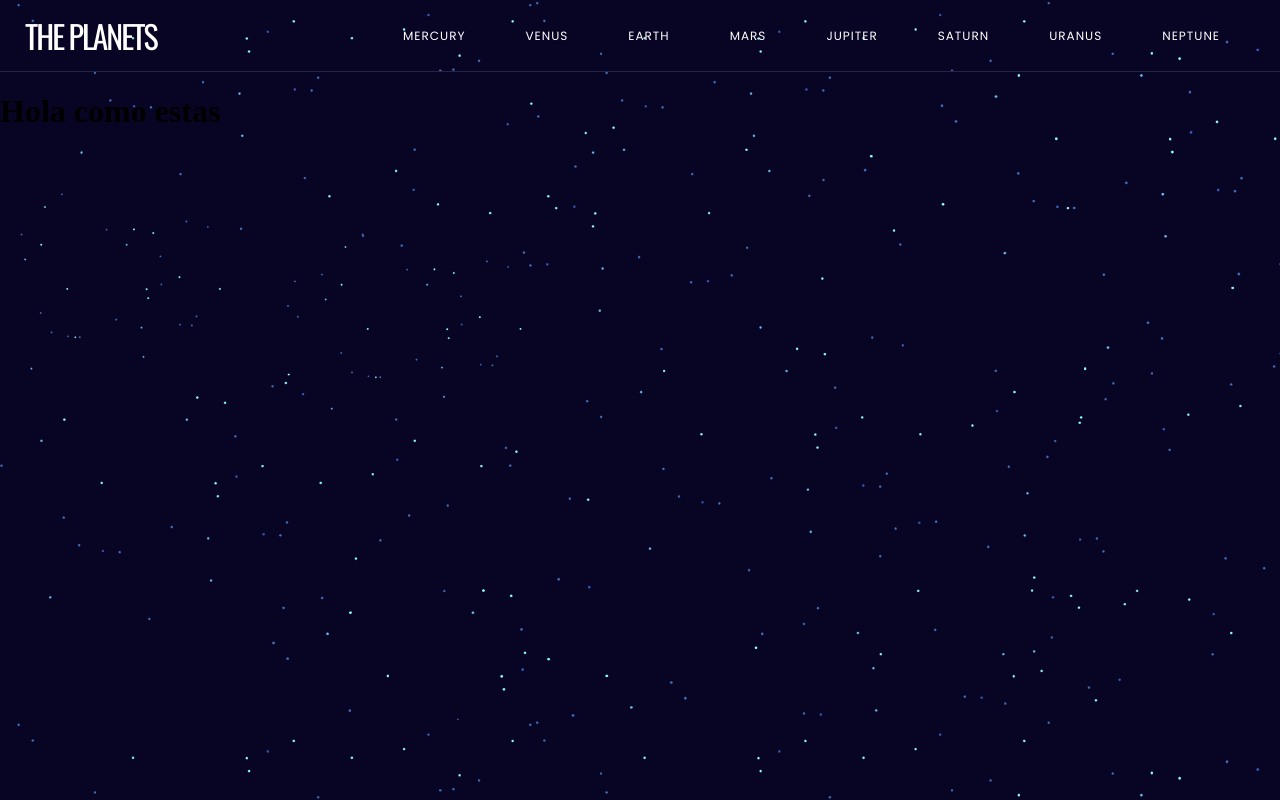
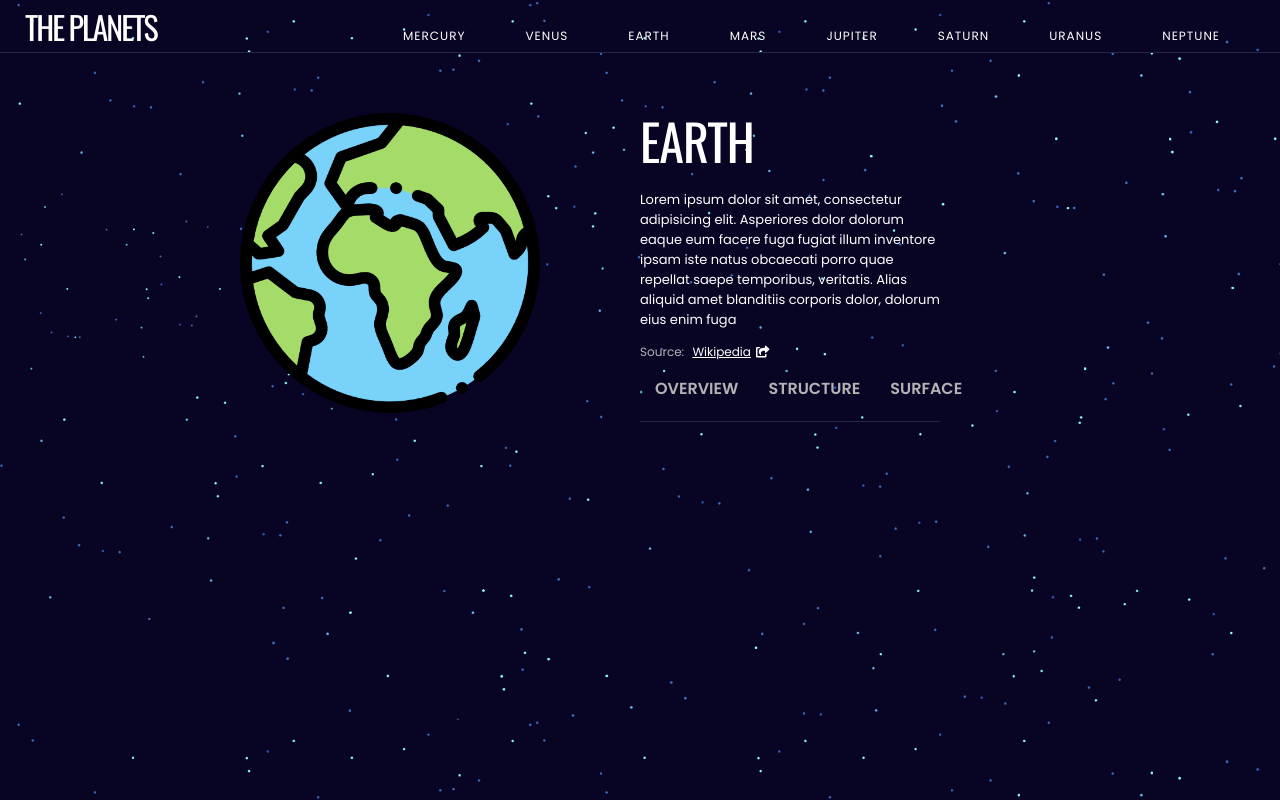
Before and after one commit to angyRincon/Planets_Fact_Site, a React (Create React App) app: page / in a window 1280 px wide. Built offline with nearby package versions, Linux system fonts and the light colour scheme.

Commit message:
Designed description view

```diff
--- a/src/Components/Container.tsx
+++ b/src/Components/Container.tsx
@@ -2,8 +2,37 @@ import {Details} from "./Details";
 
 export const Container = () => {
     return (
-        <>
-            <h1>Hola como estas</h1>
-        </>
+        <div>
+            <div className="container">
+                <img src="/images/planets/earth.png" alt="earth"/>
+
+                <div className="content">
+                    <div className="description">
+                        <h1>Earth</h1>
+                        <p>
+                            Lorem ipsum dolor sit amet, consectetur adipisicing elit. Asperiores dolor dolorum eaque eum
+                            facere fuga fugiat illum inventore ipsam iste natus obcaecati porro quae repellat saepe
+                            temporibus, veritatis. Alias aliquid amet blanditiis corporis dolor, dolorum eius enim fuga
+
+                        </p>
+                        <a href="#">Source: <span>Wikipedia</span><i className="fas fa-share-square"/></a>
+                    </div>
+
+                    <div className="buttons" id="buttons">
+                        <a href="#">Overview</a>
+                        <a href="#">Structure</a>
+                        <a href="#">Surface</a>
+                    </div>
+                </div>
+            </div>
+        </div>
     )
 }
+
+
+/*
+<div className="buttons">
+    <a href="#">Overview</a>
+    <a href="#">Structure</a>
+    <a href="#">Surface</a>
+</div>*/
--- a/src/Components/NavBar.tsx
+++ b/src/Components/NavBar.tsx
@@ -14,7 +14,7 @@ export const NavBar = () => {
 
     useEffect(() => {
         let menuList = document.getElementById("menuList")
-        menuList.style.maxHeight = "400px"
+        menuList.style.maxHeight = "0px"
     }, [])
 
     return (
@@ -37,26 +37,7 @@ export const NavBar = () => {
             <a href="#" className="menu-icon" onClick={handleShowNav}>
                 <i className="fas fa-bars"/>
             </a>
+        </div>
 
-        </div>
-        /*<div className="navbar">
-
-            <a href="#" className="logo">The Planets</a>
-
-            <nav>
-                <ul>
-                    {planets.map((planet, index) => (
-                        <li key={index}>
-                            <a href="#">{planet.name}</a>
-                        </li>
-                    ))}
-                </ul>
-            </nav>
-
-            <a href="#" className="menu-icon">
-                <li className="fas fa-bars"/>
-            </a>
-
-        </div>*/
     )
 }
--- a/src/index.css
+++ b/src/index.css
@@ -22,6 +22,7 @@ body {
     align-items: center;
     width: 100%;
     border-bottom: 1px solid #242444;
+    margin-bottom: 50px;
 }
 
 nav {
@@ -80,6 +81,82 @@ nav ul li a.active {
     background-color: #702cd4;
     border-radius: 71% 30% 70% 30% / 41% 39% 61% 59%;
 }
+
+.container {
+    display: grid;
+    grid-template-columns: repeat(auto-fill, minmax(50px, 500px) );
+    justify-content: center;
+    align-items: center;
+
+}
+
+.container img {
+    width: 60%;
+    height: auto;
+    margin: auto;
+}
+
+.container .content {
+    width: 60%;
+    font-family: 'Poppins', sans-serif;
+    font-size: 12px;
+}
+
+
+.container .content .description h1 {
+    color: #fff;
+    font-size: 50px;
+    font-family: "Oswald", sans-serif;
+    text-transform: uppercase;
+    font-weight: 400;
+    letter-spacing: -1px;
+    margin: 0;
+
+}
+
+.container .content .description p {
+    color: #fff;
+    font-size: 13px;
+}
+
+.container .content .description a {
+    color: #b4b4b4;
+}
+
+.container .content .description span {
+    margin-left: 5px;
+    color: #fff;
+    text-decoration: underline;
+}
+
+.container .content .description i {
+    margin-left: 5px;
+    color: #fff;
+}
+
+
+
+.buttons {
+    display: flex;
+    justify-content: space-around;
+    border-bottom: 1px solid #242444;
+}
+
+.buttons a {
+    color: #b4b4b4;
+    font-family: 'Poppins', sans-serif;
+    font-size: 16px;
+    text-transform: uppercase;
+    font-weight: 600;
+    padding: 15px;
+    transition: all 0.3s ease-out;
+    border-bottom: 5px solid transparent;
+}
+
+.buttons a:hover {
+    border-bottom: 5px solid #702cd4;
+}
+
 
 @media (min-width: 625px) and (max-width: 991px) {
     .navbar {
```
